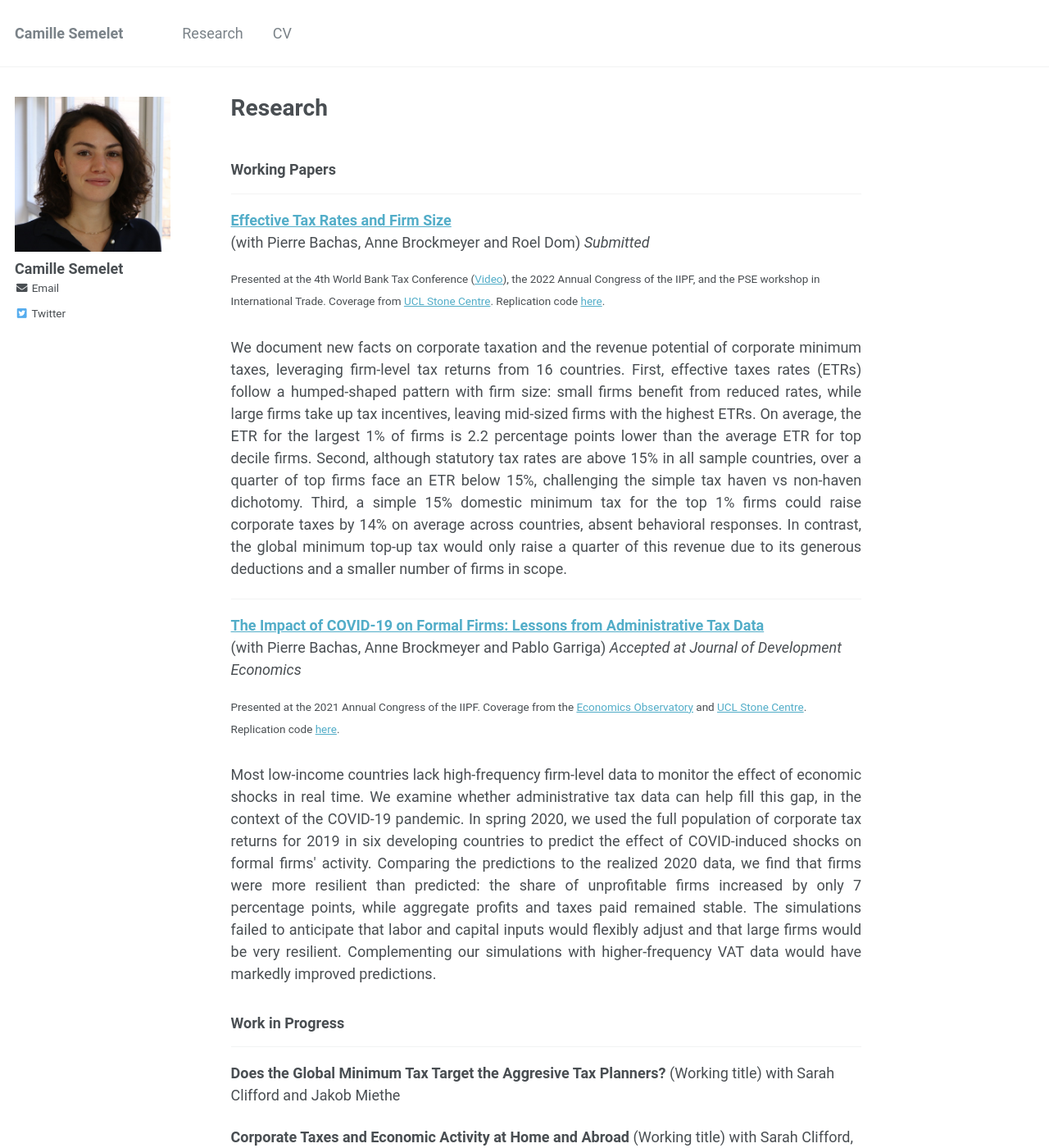
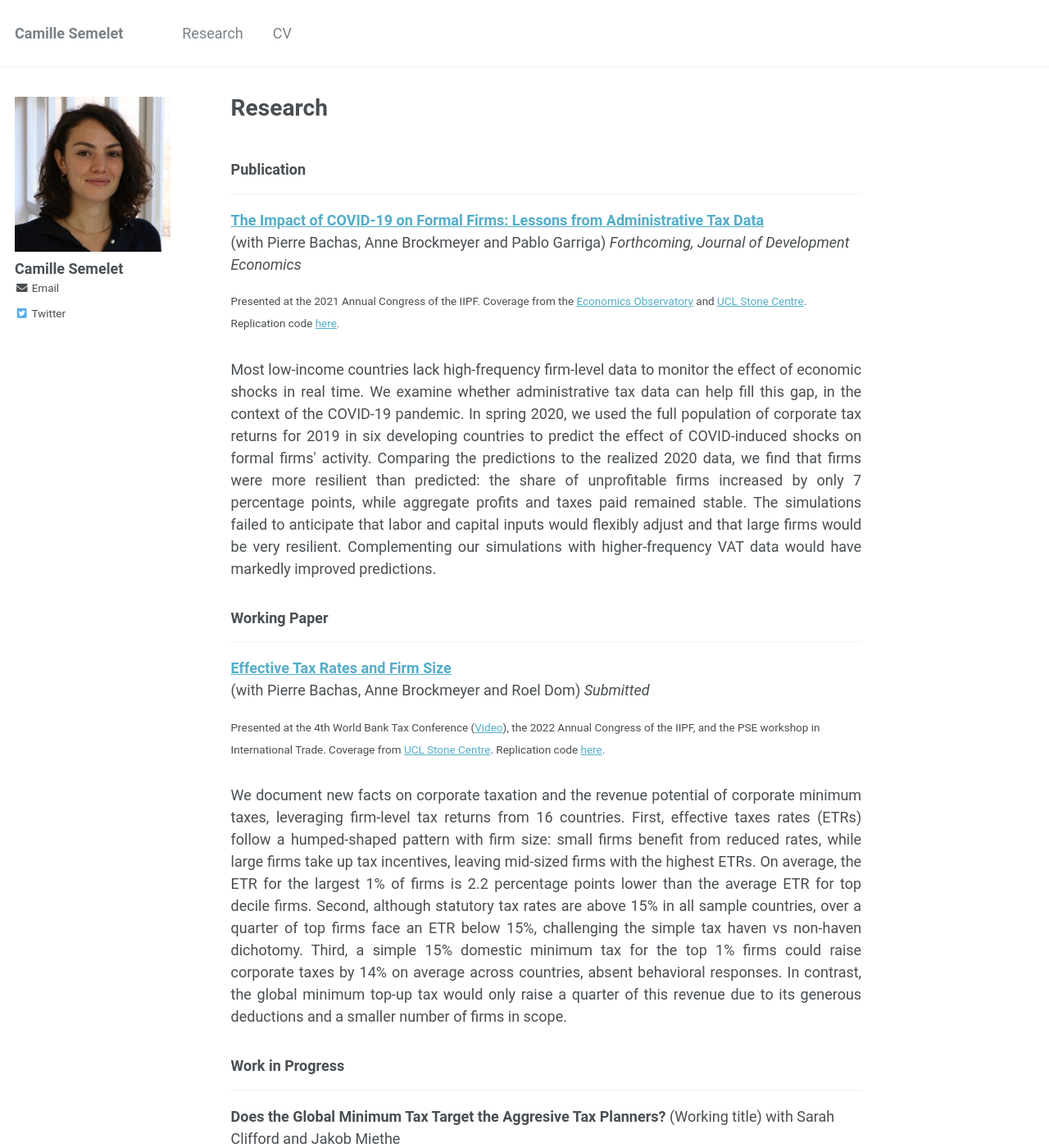
Before and after one commit to CamilleSemelet/camillesemelet.github.io, a Jekyll site: the page built from _pages/research.md, in a window 1280 px wide and 1400 px high. Shown: the whole window at 82% size. Built offline with Jekyll 4.4.1, drawn with Linux system fonts in a browser that asks for light colours; some of the changed lines change nothing that is shown.

Commit message:
Update research.md

```diff
--- a/_pages/research.md
+++ b/_pages/research.md
@@ -12,8 +12,17 @@ title: Research
   gtag('config', 'G-R8Q4WS834Z');
 </script>
 
+### Publication
+---
+**[The Impact of COVID-19 on Formal Firms: Lessons from Administrative Tax Data](https://camillesemelet.github.io/files/covid19_firm_impact_evaluation_2024.pdf)**
+(with Pierre Bachas, Anne Brockmeyer and Pablo Garriga)
+_Forthcoming, Journal of Development Economics_
 
-### Working Papers
+<sup>Presented at the 2021 Annual Congress of the IIPF. Coverage from the [Economics Observatory](https://www.economicsobservatory.com/how-does-lockdown-affect-firms-developing-countries) and [UCL Stone Centre](https://www.stone-econ.org/research/the-impact-of-covid-19-on-formal-firms-micro-tax-data-simulations-across-countries). Replication code [here](https://github.com/CamilleSemelet/International-Tax-Data-Lab).<sup>
+
+<p align="justify">Most low-income countries lack high-frequency firm-level data to monitor the effect of economic shocks in real time. We examine whether administrative tax data can help fill this gap, in the context of the COVID-19 pandemic. In spring 2020, we used the full population of corporate tax returns for 2019 in six developing countries to predict the effect of COVID-induced shocks on formal firms' activity. Comparing the predictions to the realized 2020 data, we find that firms were more resilient than predicted: the share of unprofitable firms increased by only 7 percentage points, while aggregate profits and taxes paid remained stable. The simulations failed to anticipate that labor and capital inputs would flexibly adjust and that large firms would be very resilient. Complementing our simulations with higher-frequency VAT data would have markedly improved predictions.</p>
+
+### Working Paper
 
 ---
 **[Effective Tax Rates and Firm Size](https://camillesemelet.github.io/files/ETR_wp_CEPR.pdf)**
@@ -24,14 +33,6 @@ _Submitted_
 
 <p align="justify">We document new facts on corporate taxation and the revenue potential of corporate minimum taxes, leveraging firm-level tax returns from 16 countries. First, effective taxes rates (ETRs) follow a humped-shaped pattern with firm size: small firms benefit from reduced rates, while large firms take up tax incentives, leaving mid-sized firms with the highest ETRs. On average, the ETR for the largest 1% of firms is 2.2 percentage points lower than the average ETR for top decile firms. Second, although statutory tax rates are above 15% in all sample countries, over a quarter of top firms face an ETR below 15%, challenging the simple tax haven vs non-haven dichotomy. Third, a simple 15% domestic minimum tax for the top 1% firms could raise corporate taxes by 14% on average across countries, absent behavioral responses. In contrast, the global minimum top-up tax would only raise a quarter of this revenue due to its generous deductions and a smaller number of firms in scope.</p>
 
----
-**[The Impact of COVID-19 on Formal Firms: Lessons from Administrative Tax Data](https://camillesemelet.github.io/files/covid19_firm_impact_evaluation_2024.pdf)**
-(with Pierre Bachas, Anne Brockmeyer and Pablo Garriga)
-_Accepted at Journal of Development Economics_
-
-<sup>Presented at the 2021 Annual Congress of the IIPF. Coverage from the [Economics Observatory](https://www.economicsobservatory.com/how-does-lockdown-affect-firms-developing-countries) and [UCL Stone Centre](https://www.stone-econ.org/research/the-impact-of-covid-19-on-formal-firms-micro-tax-data-simulations-across-countries). Replication code [here](https://github.com/CamilleSemelet/International-Tax-Data-Lab).<sup>
-
-<p align="justify">Most low-income countries lack high-frequency firm-level data to monitor the effect of economic shocks in real time. We examine whether administrative tax data can help fill this gap, in the context of the COVID-19 pandemic. In spring 2020, we used the full population of corporate tax returns for 2019 in six developing countries to predict the effect of COVID-induced shocks on formal firms' activity. Comparing the predictions to the realized 2020 data, we find that firms were more resilient than predicted: the share of unprofitable firms increased by only 7 percentage points, while aggregate profits and taxes paid remained stable. The simulations failed to anticipate that labor and capital inputs would flexibly adjust and that large firms would be very resilient. Complementing our simulations with higher-frequency VAT data would have markedly improved predictions.</p>
 
 
 ### Work in Progress
```
